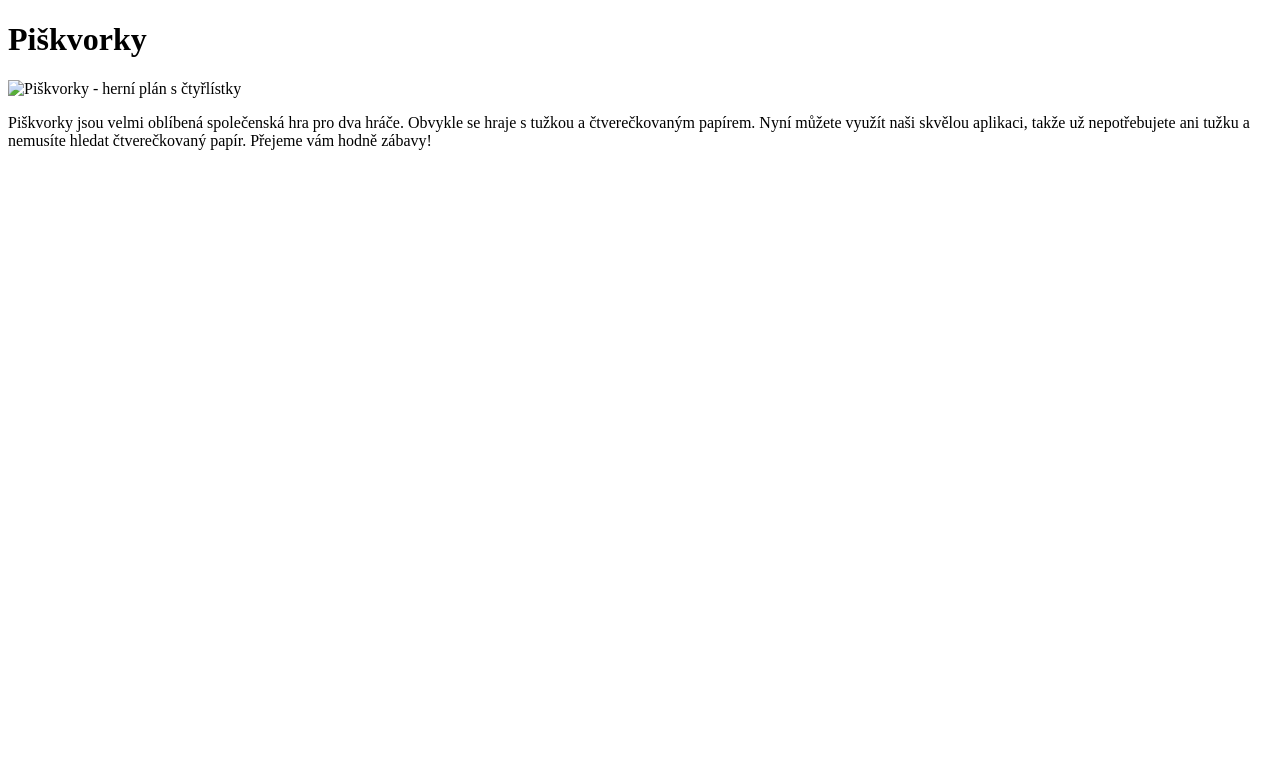
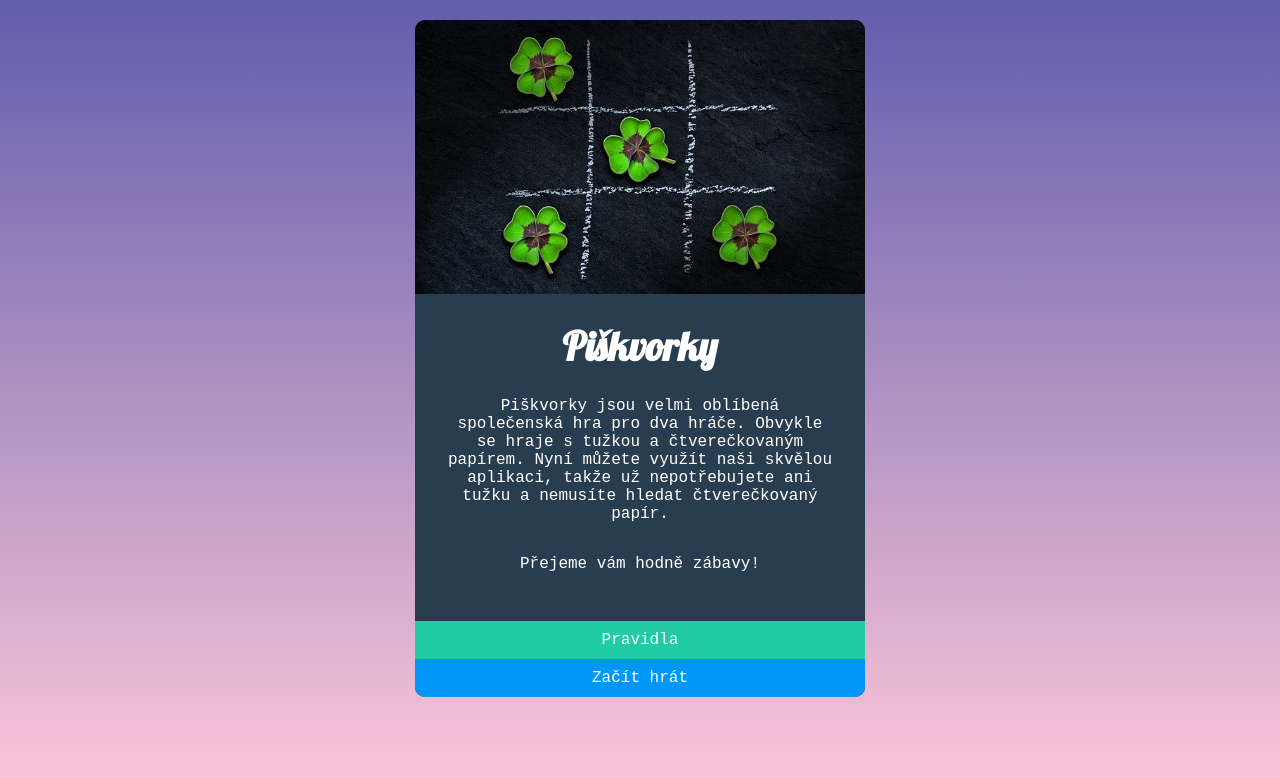
Before and after one commit to Nelusa/piskvorky, a plain HTML site: page index.html in a window 1280 px wide. Drawn offline with Linux system fonts and the light colour scheme.

Commit message:
Hraní si s HTML (BEM) + stylování v CSS

```diff
--- a/index.html
+++ b/index.html
@@ -15,16 +15,24 @@
     />
   </head>
   <body>
-    <h1 class="piskvorky">Piškvorky</h1>
-
     <div class="instrukce">
-      <img src="piskvorky.jpeg" alt="Piškvorky - herní plán s čtyřlístky" />
+      <img
+        src="piskvorky.jpeg"
+        alt="Piškvorky - herní plán s čtyřlístky"
+        class="instrukce__foto"
+      />
+      <h1 class="instrukce__nadpis">Piškvorky</h1>
       <p class="instrukce__text">
         Piškvorky jsou velmi oblíbená společenská hra pro dva hráče. Obvykle se
         hraje s tužkou a čtverečkovaným papírem. Nyní můžete využít naši skvělou
         aplikaci, takže už nepotřebujete ani tužku a nemusíte hledat
-        čtverečkovaný papír. Přejeme vám hodně zábavy!
+        čtverečkovaný papír.
+        <p class="instrukce__text">Přejeme vám hodně zábavy!</p>
       </p>
+      <div class="instrukce__buttons">
+        <a class="instrukce__pravidla-btn" href="index.html">Pravidla</a>
+        <a class="instrukce__start-btn" href="index.html">Začít hrát</a>
+      </div>
     </div>
   </body>
 </html>
--- a/style.css
+++ b/style.css
@@ -0,0 +1,61 @@
+* {
+  box-sizing: border-box;
+}
+
+body {
+  background: linear-gradient(#615dad, #ffc8da) fixed;
+  width: min-content;
+  margin: 20px auto 0 auto;
+}
+.instrukce {
+  display: flex;
+  flex-direction: column;
+  background-color: #283e50;
+  color: #ffffff;
+  border-radius: 10px;
+}
+.instrukce__nadpis {
+  font-family: 'Lobster';
+  font-size: 40px;
+  text-align: center;
+  margin-bottom: 10px;
+}
+.instrukce__text {
+  font-family: 'Courier New', Courier, monospace; /* tento font, aby to bylo peknejsi, ackoliv ne podle zadani :)*/
+  color: #ffffff;
+  text-align: center;
+  padding: 0 30px;
+}
+.instrukce__foto {
+  width: 450px;
+  border-radius: 10px 10px 0 0;
+}
+.instrukce__buttons {
+  font-family: 'Courier New', Courier, monospace;
+  display: flex;
+  flex-direction: column;
+  justify-content: center;
+  width: 450px;
+  text-align: center;
+}
+.instrukce__pravidla-btn {
+  background-color: #1fcca4;
+  padding: 10px;
+  text-decoration: none;
+  color: #ffffff;
+}
+.instrukce__pravidla-btn:hover {
+  background-color: #1cbb96;
+  cursor: pointer;
+}
+.instrukce__start-btn {
+  background-color: #0197f6;
+  padding: 10px;
+  border-radius: 0 0 10px 10px;
+  text-decoration: none;
+  color: #ffffff;
+}
+.instrukce__start-btn:hover {
+  background-color: #0090e9;
+  cursor: pointer;
+}
```
Also changed, not shown: piskvorky.jpeg (added).
